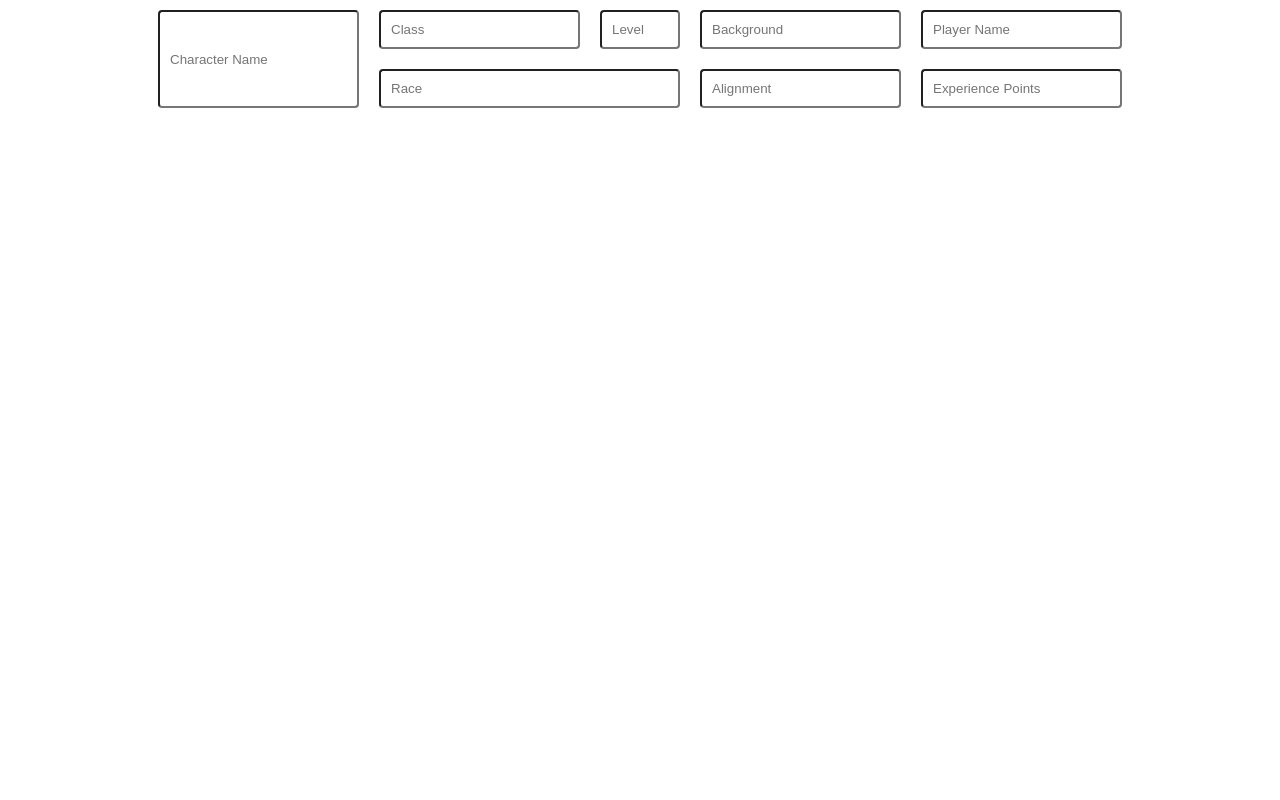
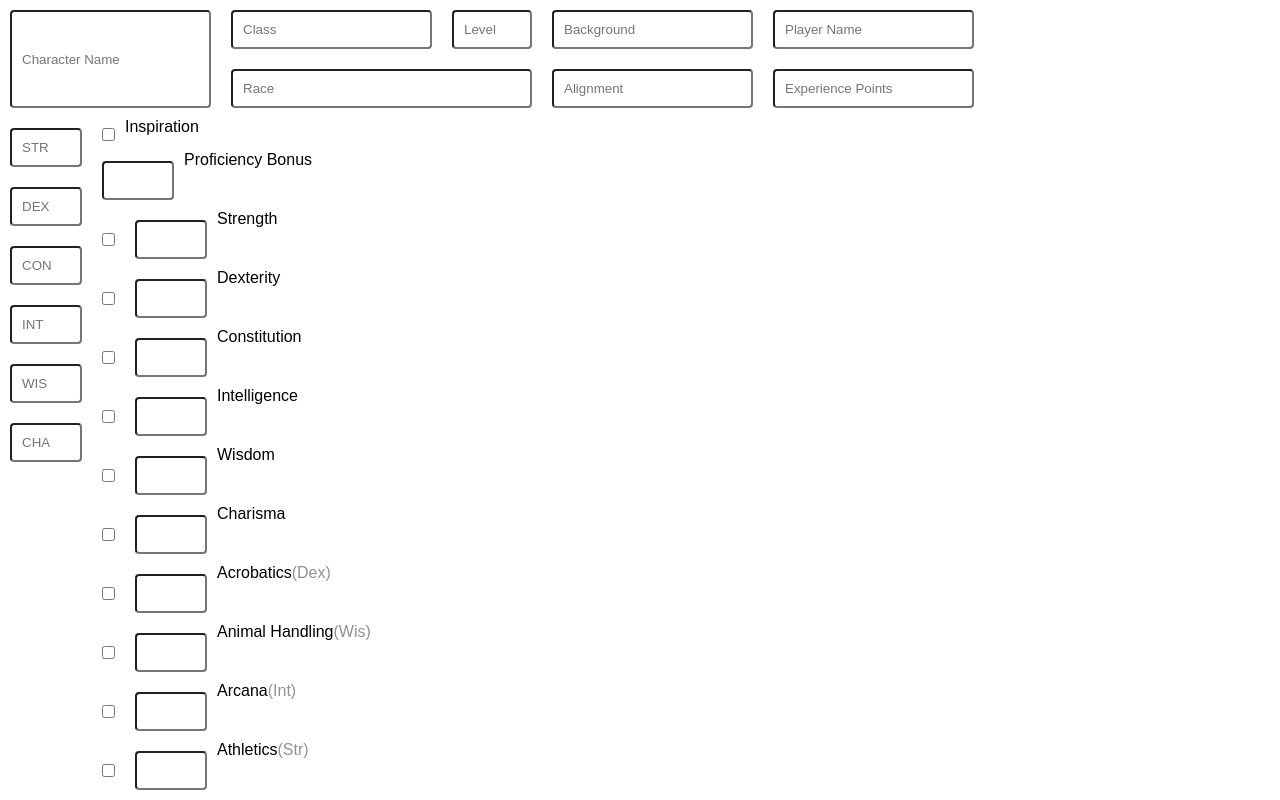
Before and after one commit to etherealmachine/dnd5e-binder, a React (Create React App) app: page / in a window 1280 px wide. Shown: the top 800 px of the page. Built offline with nearby package versions, Linux system fonts and the light colour scheme; the HTML template or start-up script is replaced by a standard one.

Commit message:
Added all stats and skills.

```diff
--- a/src/App.css
+++ b/src/App.css
@@ -16,6 +16,10 @@ div {
   display: flex;
 }
 
-.columns {
+.column {
   flex-direction: column;
 }
+
+.fc-gray-1 {
+  color: #919191;
+}
--- a/src/App.tsx
+++ b/src/App.tsx
@@ -1,3 +1,4 @@
+import "core-js/library";
 import * as React from 'react';
 import './App.css';
 
@@ -17,6 +18,26 @@ class App extends React.Component<Props, any> {
       alignment: undefined,
       player_name: undefined,
       experience_points: undefined,
+      strength: undefined,
+      dexterity: undefined,
+      constitution: undefined,
+      intelligence: undefined,
+      wisdom: undefined,
+      charisma: undefined,
+      inspiration: false,
+      proficiency_bonus: undefined,
+      strength_saving_throw_proficiency: false,
+      strength_saving_throw_bonus: undefined,
+      dexterity_saving_throw_proficiency: false,
+      dexterity_saving_throw_bonus: undefined,
+      constitution_saving_throw_proficiency: false,
+      constitution_saving_throw_bonus: undefined,
+      intelligence_saving_throw_proficiency: false,
+      intelligence_saving_throw_bonus: undefined,
+      wisdom_saving_throw_proficiency: false,
+      wisdom_saving_throw_bonus: undefined,
+      charisma_saving_throw_proficiency: false,
+      charisma_saving_throw_bonus: undefined,
     };
 
     this.handleChange = this.handleChange.bind(this);
@@ -27,30 +48,112 @@ class App extends React.Component<Props, any> {
   }
 
   private handleChange(event: any) {
-    this.setState({[event.target.name]: event.target.value});
+    if (event.target.type === 'checkbox') {
+      this.setState({[event.target.name]: event.target.checked});
+    } else {
+      this.setState({[event.target.name]: event.target.value});
+    }
   }
 
   public render() {
+    const stats: JSX.Element[] = [];
+    const statSavingThrows: JSX.Element[] = [];
+    Object.entries({
+      'Strength': 'STR',
+      'Dexterity': 'DEX',
+      'Constitution': 'CON',
+      'Intelligence': 'INT',
+      'Wisdom': 'WIS',
+      'Charisma': 'CHA',
+    }).forEach(([stat, shortName]) => {
+      stats.push(
+        <div key={`${stat}-stat`}>
+          <input name={stat} placeholder={shortName} type="number" min="0" max="20" value={this.state[stat]} onChange={this.handleChange} />
+        </div>
+      );
+      statSavingThrows.push(
+        <div key={`${stat}-saving-throw`}>
+          <input name={`${stat}_saving_throw_proficiency`} type="checkbox" checked={this.state[`${stat}_saving_throw_proficiency`]} onChange={this.handleChange} />
+          <input name={`${stat}_saving_throw_bonus`} type="number" min="0" max="10" value={this.state[`${stat}_saving_throw_bonus`]} onChange={this.handleChange} />
+          <label htmlFor="strength_saving_throw_bonus">{stat}</label>
+        </div>
+      );
+    })
+    const skills: JSX.Element[] = Object.entries({
+      'Acrobatics': 'Dex',
+      'Animal Handling': 'Wis',
+      'Arcana': 'Int',
+      'Athletics': 'Str',
+      'Deception': 'Cha',
+      'History': 'Wis',
+      'Insight': 'Wis',
+      'Intimidation': 'Cha',
+      'Investigation': 'Int',
+      'Medicine': 'Wis',
+      'Nature': 'Int',
+      'Perception': 'Wis',
+      'Performance': 'Cha',
+      'Persuasion': 'Cha',
+      'Religion': 'Int',
+      'Slight of Hand': 'Dex',
+      'Stealth': 'Dex',
+      'Survival': 'Wis',
+    }).map(([skill, stat]) => {
+      return <div key={skill}>
+        <input name={`${skill}_proficiency}`} type="checkbox" checked={this.state[`${skill}_proficiency}`]} onChange={this.handleChange} />
+        <input name={`${skill}_bonus`} type="number" min="0" max="10" value={this.state[`${skill}_bonus`]} onChange={this.handleChange} />
+        <label htmlFor={`${skill}_bonus`}>{skill}<span className="fc-gray-1">{`(${stat})`}</span></label>
+      </div>
+    });
     return (
-      <div className="App">
+      <div className="App column">
         <div>
           <input name="character_name" placeholder="Character Name" type="text" value={this.state.character_name} onChange={this.handleChange} />
           <div>
-            <div className="columns">
+            <div className="column">
               <div>
                 <input name="class" placeholder="Class" type="text" value={this.state.class} onChange={this.handleChange} />
                 <input name="level" placeholder="Level" type="number" min="0" max="100" value={this.state.level} onChange={this.handleChange} />
               </div>
               <input name="race" placeholder="Race" type="text" value={this.state.race} onChange={this.handleChange} />
             </div>
-            <div className="columns">
+            <div className="column">
               <input name="background" placeholder="Background" type="text" value={this.state.background} onChange={this.handleChange} />
               <input name="alignment" placeholder="Alignment" type="text" value={this.state.alignment} onChange={this.handleChange} />
             </div>
-            <div className="columns">
+            <div className="column">
               <input name="player_name" placeholder="Player Name" type="text" value={this.state.player_name} onChange={this.handleChange} />
               <input name="experience_points" placeholder="Experience Points" type="number" min="0" value={this.state.experience_points} onChange={this.handleChange} />
             </div>
+          </div>
+        </div>
+        <div>
+          <div className="column">
+            <div>
+              <div className="column">
+                {stats}
+              </div>
+              <div className="column">
+                <div>
+                  <input name="inspiration" type="checkbox" checked={this.state.inspiration} onChange={this.handleChange} />
+                  <label htmlFor="inspiration">Inspiration</label>
+                </div>
+                <div>
+                  <input name="proficiency_bonus" type="number" min="0" max="10" value={this.state.proficiency_bonus} onChange={this.handleChange} />
+                  <label htmlFor="proficiency_bonus">Proficiency Bonus</label>
+                </div>
+                <div className="column">
+                  {statSavingThrows}
+                </div>
+                <div className="column">
+                  {skills}
+                </div>
+              </div>
+            </div>
+          </div>
+          <div>
+          </div>
+          <div>
           </div>
         </div>
       </div>
--- a/tsconfig.json
+++ b/tsconfig.json
@@ -4,7 +4,7 @@
     "outDir": "build/dist",
     "module": "esnext",
     "target": "es5",
-    "lib": ["es6", "dom"],
+    "lib": ["es6", "dom", "es2017.object"],
     "sourceMap": true,
     "allowJs": true,
     "jsx": "react",
```
Also changed, not shown: 11 other files (tests, documents, lock files or other folders).
